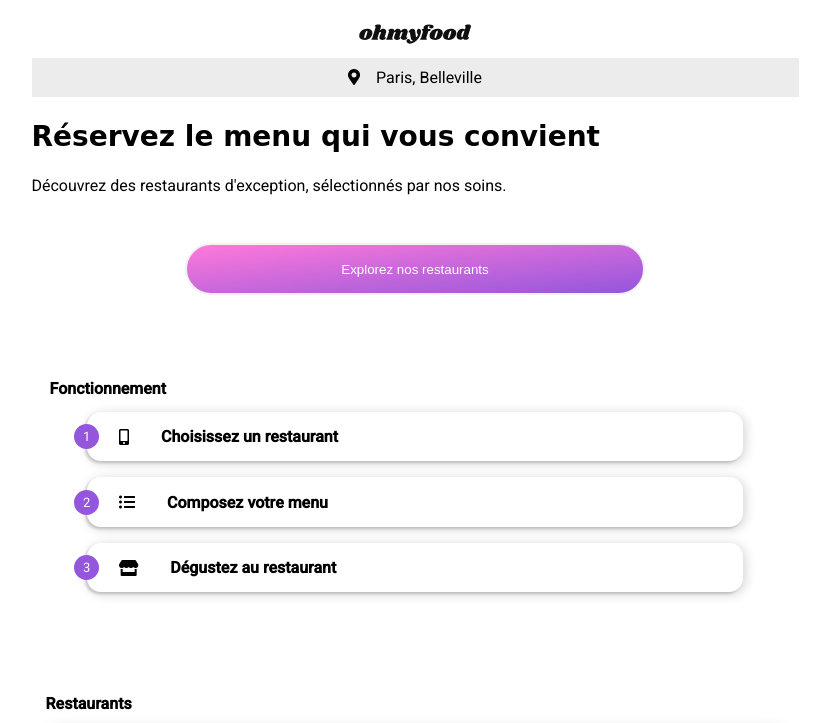
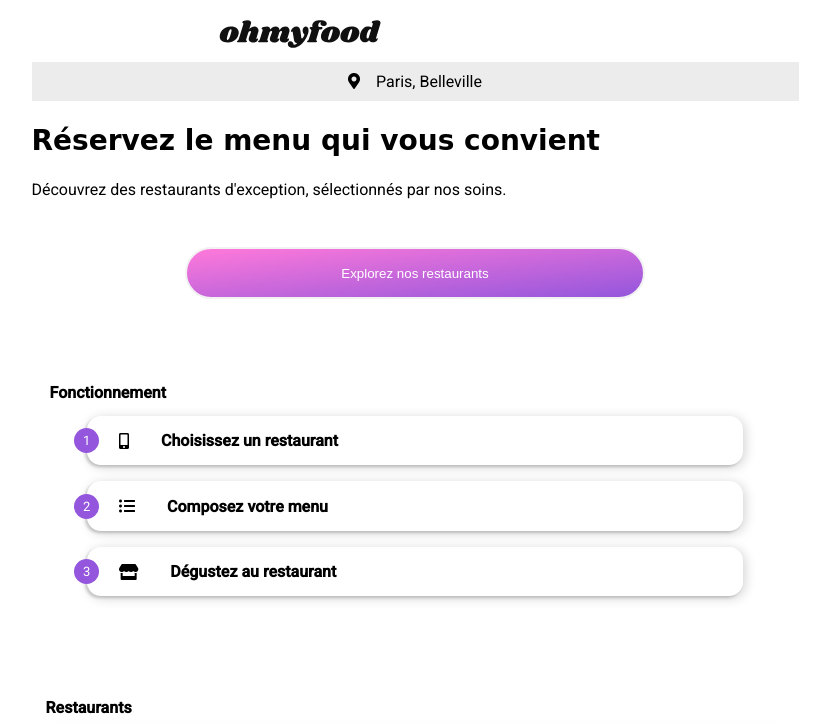
Before and after one commit to jeanchok/JeanChoquet_3_04112021, a website: page index2.html in a window 1280 px wide. Shown: the top 723 px of the page, without its empty margins (225-1055 px from the left). Drawn offline with Linux system fonts and the light colour scheme; grey boxes are pictures that could not be loaded; a web font is replaced by a local one.

Commit message:
finitions sass home page

```diff
--- a/assets/sass/pages/_index.scss
+++ b/assets/sass/pages/_index.scss
@@ -1,16 +1,20 @@
 /*Home Page*/
 
-header{
+.headerhpdiv{
     display: flex;
+    margin: auto;
     flex-direction: column;
-    margin: auto;
+}
+
+.headerhp{
+
 }
 
 .headerlogo__homepage{
-    width: 70%;
-    height: 28px;
-    margin-top: 20px;
-    margin-bottom: 10px;
+    width: 100%;
+    height: 42px;
+    margin-top: 16px;
+    margin-bottom: 8px;
     margin-left: auto;
     margin-right: auto;
 }
@@ -20,13 +24,12 @@ header{
     width: 100%;
     display: flex;
     margin: auto;
-    padding: 10px 0px;
+    padding: 16px 0px;
 }
 
 .locationDiv{
     display: flex;
     margin: auto;
-    padding: 10px 10px;
     padding: 0;
 }
 
--- a/index2.html
+++ b/index2.html
@@ -27,13 +27,15 @@
         </div>
         <!--Header-->
         <header>
-            <div  class="header">
+            <div class="headerhpdiv">
+                <div  class="headerhp">
                     <img src="assets/images/logo/ohmyfood@2x.svg" class="headerlogo__homepage" alt="logo Oh My Food"/>
                 </div>
                 <div class="location">
                     <div class="locationDiv">
                         <div><i id="locationDiv__icon" class="fas fa-map-marker-alt"></i></div>
                         <div id="locationDiv__text">Paris, Belleville</div>
+                    </div>
                 </div>
             </div>
         </header>
```
Lines whose indentation alone changed are shown as unchanged.
